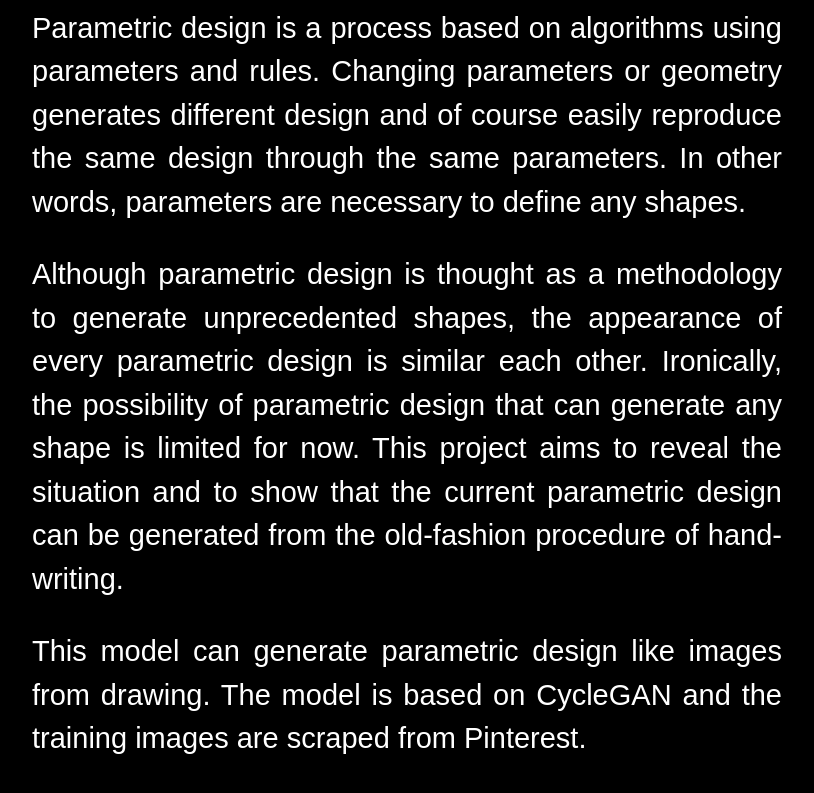
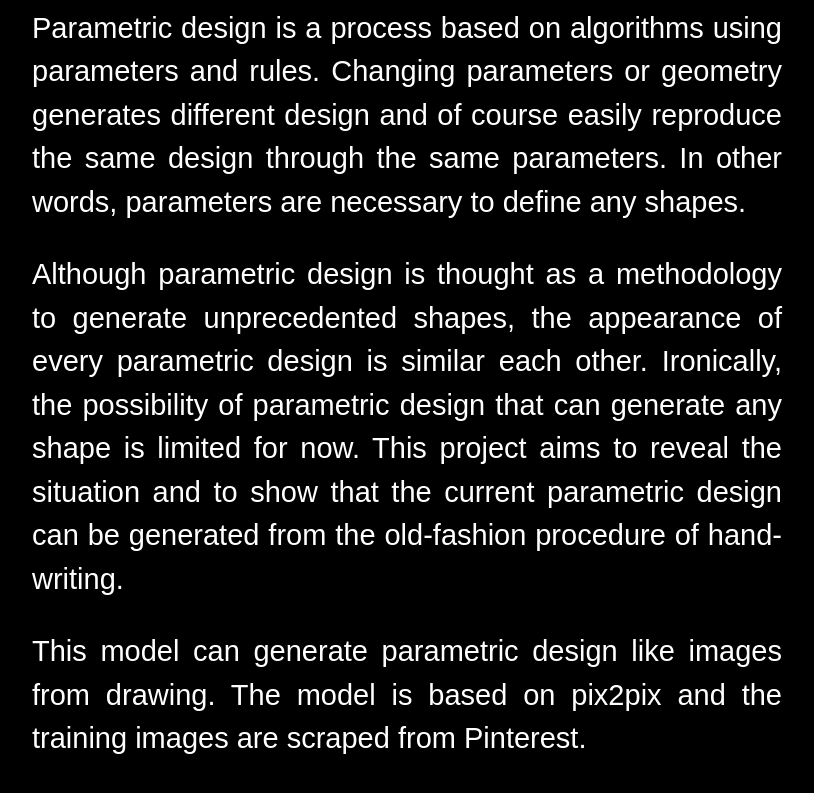
Before and after one commit to ytakzk/edges2architecture, a plain HTML site: page docs/index.html in a window 1280 px wide. Shown: the part 158-951 px from the top of the page, without its empty margins (233-1047 px from the left). Drawn offline with nearby package versions, Linux system fonts and the light colour scheme; a web font is replaced by a local one.

Commit message:
update html

```diff
--- a/docs/index.html
+++ b/docs/index.html
@@ -22,7 +22,7 @@
     <div class="description">
       <p>Parametric design is a process based on algorithms using parameters and rules. Changing parameters or geometry generates different design and of course easily reproduce the same design through the same parameters. In other words, parameters are necessary to define any shapes.</p>
       <p>Although parametric design is thought as a methodology to generate unprecedented shapes, the appearance of every parametric design is similar each other.  Ironically, the possibility of parametric design that can generate any shape is limited for now. This project aims to reveal the situation and to show that the current parametric design can be generated from the old-fashion procedure of hand-writing.</p>
-      <p>This model can generate parametric design like images from drawing. The model is based on CycleGAN and the training images are scraped from Pinterest.</p>
+      <p>This model can generate parametric design like images from drawing. The model is based on pix2pix and the training images are scraped from Pinterest.</p>
     </div>
 
     <div class="source">
```
